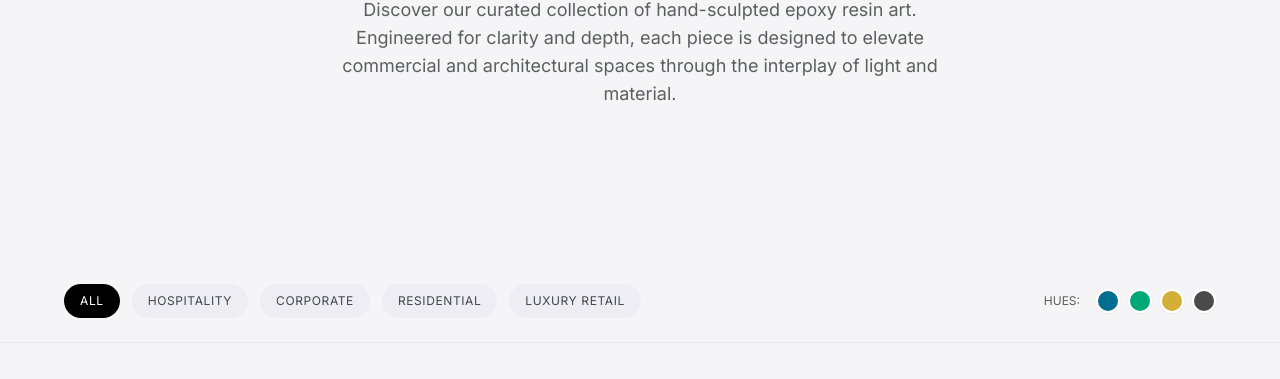
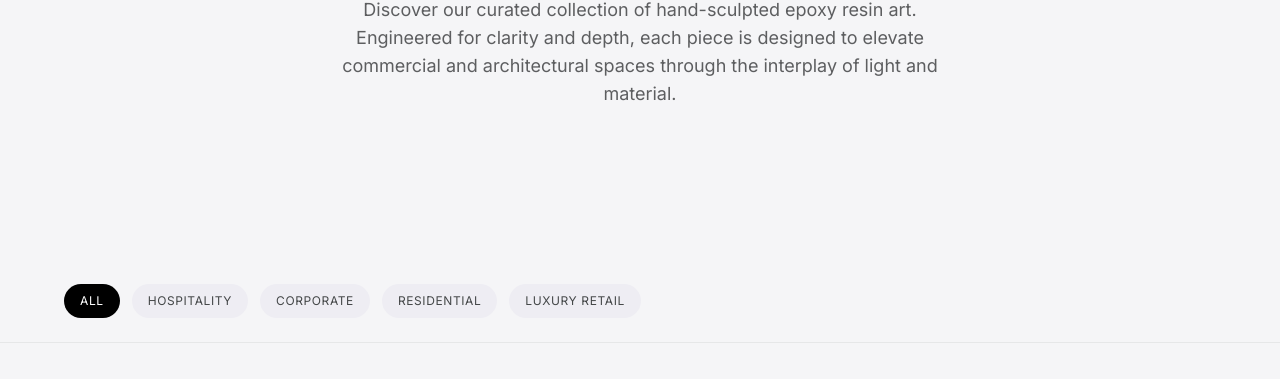
Before and after one commit to michaelxmchn/auraresin, a plain HTML site: page index.html in a window 1280 px wide. Both pictures are taken after a click on the button "ALL". Shown: the part 309-688 px from the top of the page. Drawn offline with nearby package versions, Linux system fonts and the light colour scheme.

Commit message:
Remove Hue filter buttons and related code - no color tagging system

```diff
--- a/index.html
+++ b/index.html
@@ -110,15 +110,7 @@ body { background-color: #F5F5F7; }
 <button class="filter-btn bg-surface-container text-on-surface-variant hover:bg-surface-variant font-label-caps text-[12px] px-4 py-2 rounded-full uppercase tracking-wider transition-colors" data-filter="residential" data-i18n="filter.residential">Residential</button>
 <button class="filter-btn bg-surface-container text-on-surface-variant hover:bg-surface-variant font-label-caps text-[12px] px-4 py-2 rounded-full uppercase tracking-wider transition-colors" data-filter="retail" data-i18n="filter.retail">Luxury Retail</button>
 </div>
-<div class="flex items-center space-x-4">
-<span class="font-label-caps text-[12px] text-secondary uppercase" data-i18n="filter.hue">Hues:</span>
-<div class="flex space-x-2">
-<button aria-label="Ocean Blue" class="w-6 h-6 rounded-full bg-[#006E90] border-2 border-white shadow-sm hover:scale-110 transition-transform cursor-pointer hue-btn" data-hue="blue"></button>
-<button aria-label="Emerald" class="w-6 h-6 rounded-full bg-[#00A878] border-2 border-white shadow-sm hover:scale-110 transition-transform cursor-pointer hue-btn" data-hue="green"></button>
-<button aria-label="Amber" class="w-6 h-6 rounded-full bg-[#D4AF37] border-2 border-white shadow-sm hover:scale-110 transition-transform cursor-pointer hue-btn" data-hue="amber"></button>
-<button aria-label="Smoked Grey" class="w-6 h-6 rounded-full bg-[#4A4A4A] border-2 border-white shadow-sm hover:scale-110 transition-transform cursor-pointer hue-btn" data-hue="grey"></button>
-</div>
-</div>
+
 </section>
 
 <!-- Masonry Grid -->
@@ -315,11 +307,7 @@ document.querySelectorAll('.filter-btn').forEach(btn => {
    }
   });
 
-  // Reset hue filter
-  activeHue = null;
-  document.querySelectorAll('.hue-btn').forEach(b => b.classList.remove('ring-2', 'ring-offset-2', 'ring-primary'));
-
-  applyFilters();
+applyFilters();
  });
 });
 
@@ -327,7 +315,6 @@ function applyFilters() {
  document.querySelectorAll('.masonry-item').forEach(card => {
   let show = true;
   if (activeFilter !== 'all' && card.dataset.category !== activeFilter) show = false;
-  if (activeHue && card.dataset.colors !== activeHue) show = false;
   card.style.display = show ? '' : 'none';
  });
 }
```
